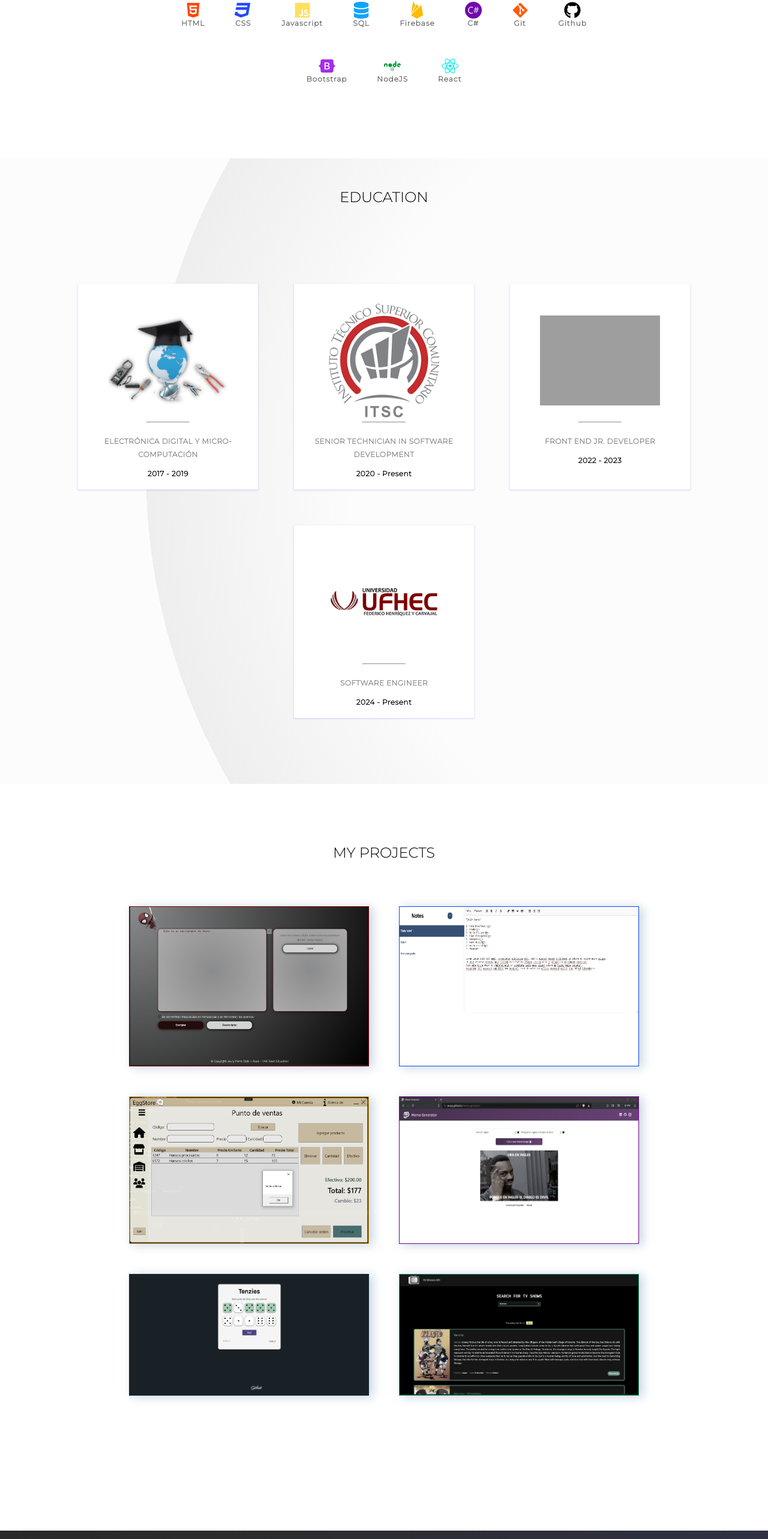
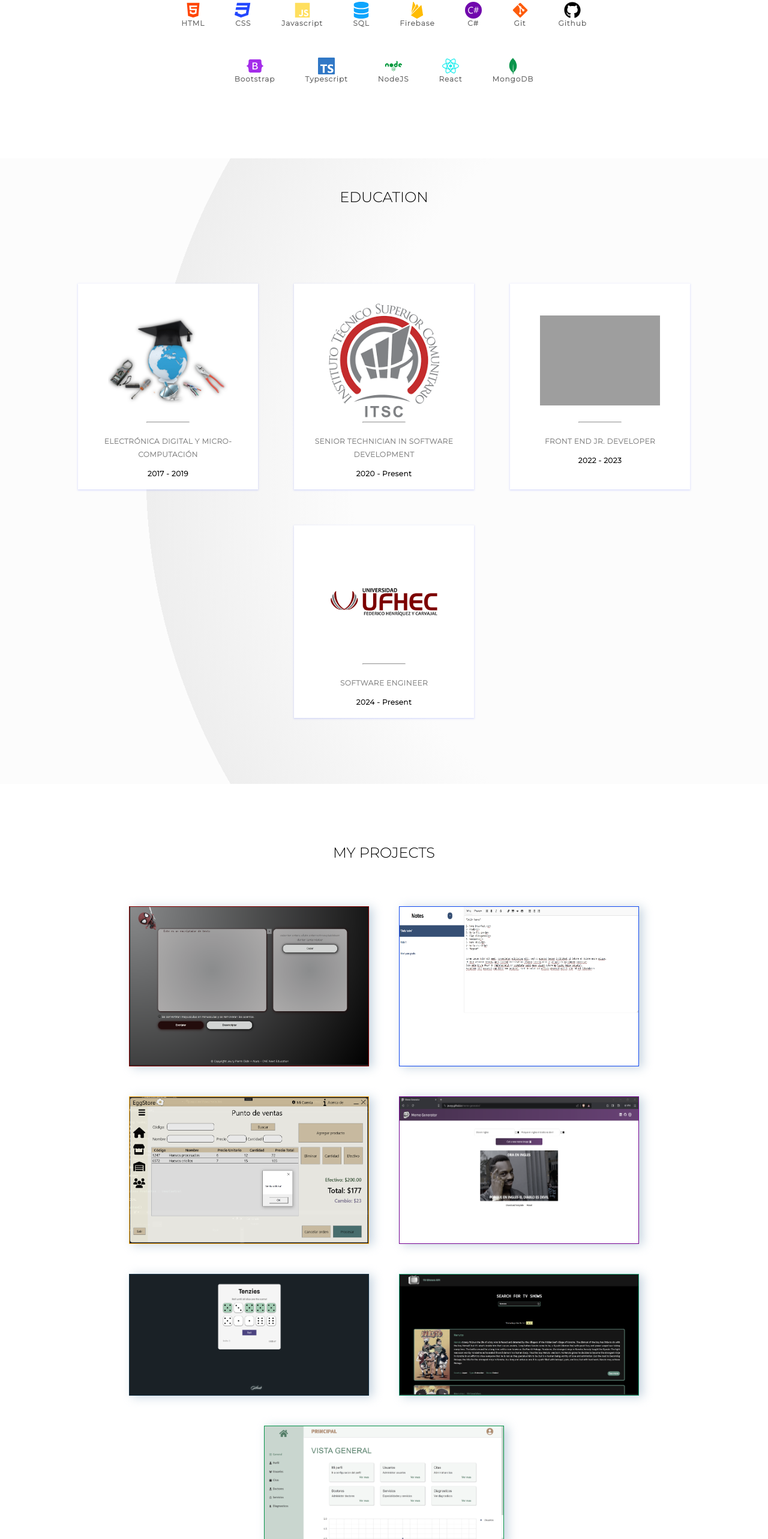
Before and after one commit to Jeuryy/portfolio, a React (Create React App) app: page / in a window 1280 px wide. Shown: the part 1380-3946 px from the top of the page at 60% size. Built offline with nearby package versions, Linux system fonts and the light colour scheme; grey boxes are pictures that could not be loaded; a web font is replaced by a local one.

Commit message:
Adding project

```diff
--- a/src/components/About.jsx
+++ b/src/components/About.jsx
@@ -5,7 +5,7 @@ import Skills from './Skills'
 import { FaHtml5, FaCss3, FaDatabase, FaGithub, FaBootstrap,
     FaNode, FaReact, FaGitAlt} from "react-icons/fa";
 import { IoLogoJavascript } from "react-icons/io5";
-import { SiCsharp, SiFirebase } from "react-icons/si";
+import { SiCsharp, SiFirebase, SiMongodb, SiTypescript } from "react-icons/si";
 import AOS from "aos";
 import "aos/dist/aos.css";
 import { useInView } from 'react-intersection-observer';
@@ -61,8 +61,10 @@ export default function About(){
                     <Skills name="Git" icon={FaGitAlt}/>
                     <Skills name="Github" icon={FaGithub}/>
                     <Skills name="Bootstrap" icon={FaBootstrap}/>
+                    <Skills name="Typescript" icon={SiTypescript}/>
                     <Skills name="NodeJS" icon={FaNode}/>
                     <Skills name="React" icon={FaReact}/>
+                    <Skills name="MongoDB" icon={SiMongodb}/>
                 </div>
             </div>
         </section>
--- a/src/components/Portfolio.jsx
+++ b/src/components/Portfolio.jsx
@@ -6,7 +6,8 @@ import notes from '../assets/img/notes.png'
 import eggstore from "../assets/img/POS.PNG";
 import meme from "../assets/img/meme.png";
 import tenzies from "../assets/img/tenzies.png";
-import showapi from "../assets/img/show-api.png"
+import showapi from "../assets/img/show-api.png";
+import medic from "../assets/img/medyc-center.png";
 import { useInView } from 'react-intersection-observer';
 
 export default function Portfolio(){
@@ -40,6 +41,8 @@ export default function Portfolio(){
                 link="https://jeuryy.github.io/tenzies-app/" color="#133042"/>
                 <Project img={showapi} name="TV shows API"
                 link="https://jeuryy.github.io/shows-api/" color="#1ca275"/>
+                <Project img={medic} name="Medical Center"
+                link="https://github.com/Jeuryy/medic-system" color="#09954b"/>
         </div>
     </section>
     )
--- a/src/components/Skill.css
+++ b/src/components/Skill.css
@@ -51,6 +51,12 @@
 .React{
     color: #0febeb;
 }
+.MongoDB{
+    color: #09954b;
+}
+.Typescript{
+    color: #3178c6;
+}
 /*.skills-container h3,
 p,
 span {
```
Also changed, not shown: src/assets/img/medyc-center.png (added).
